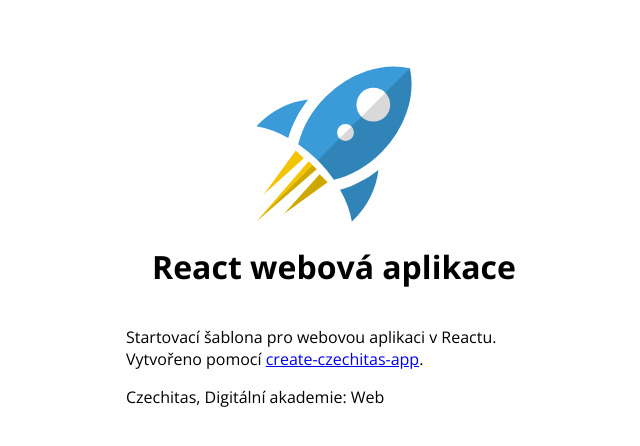
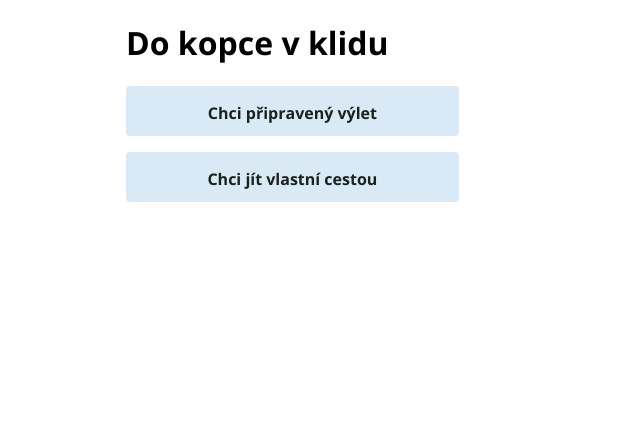
Before and after one commit to MichaelaKnizek/projekt-DKK, a React (Vite) app: page / in a window 1280 px wide. Shown: the top 446 px of the page, without its empty margins (306-946 px from the left). Built offline with nearby package versions, Linux system fonts and the light colour scheme.

Commit message:
Basic HomePage structure

```diff
--- a/src/pages/HomePage/index.jsx
+++ b/src/pages/HomePage/index.jsx
@@ -1,23 +1,22 @@
 import './style.css';
+import { NavLink } from 'react-router';
 
 export const HomePage = () => {
   return (
     <div className="container">
       <header>
-        <div className="logo" />
-        <h1>React webová aplikace</h1>
+        <h1>Do kopce v klidu</h1>
       </header>
       <main>
-        <p>
-          Startovací šablona pro webovou aplikaci v Reactu. Vytvořeno pomocí
-          {" "}
-          <a href="https://www.npmjs.com/package/create-czechitas-app">create-czechitas-app</a>
-          .
-        </p>
+        <nav className="nav__btn">
+          <NavLink to="/trips" className="btn">
+            Chci připravený výlet
+          </NavLink>
+          <NavLink to="/filter" className="btn">
+            Chci jít vlastní cestou
+          </NavLink>
+        </nav>
       </main>
-      <footer>
-        <p>Czechitas, Digitální akademie: Web</p>
-      </footer>
     </div>
   );
 };
--- a/src/pages/HomePage/style.css
+++ b/src/pages/HomePage/style.css
@@ -1,13 +1,14 @@
-header {
-  display: flex;
-  flex-direction: column;
-  align-items: center;
-  margin-top: 4rem;
+.btn {
+  display: block;
+  padding: 1rem 0.5rem;
+  margin-bottom: 1rem;
+  background-color: #DAE9F6;
+  border: none;
+  border-radius: 4px;
+  text-decoration: none;
+  color: #1A221Dff;
+  font-weight: bold;
+  text-align: center;
+  width: 80%;
+  height: 50px;
 }
-
-.logo {
-  width: 10rem;
-  height: 10rem;
-  background-image: url(./img/rocket.svg);
-  background-size: contain;
-}
```
